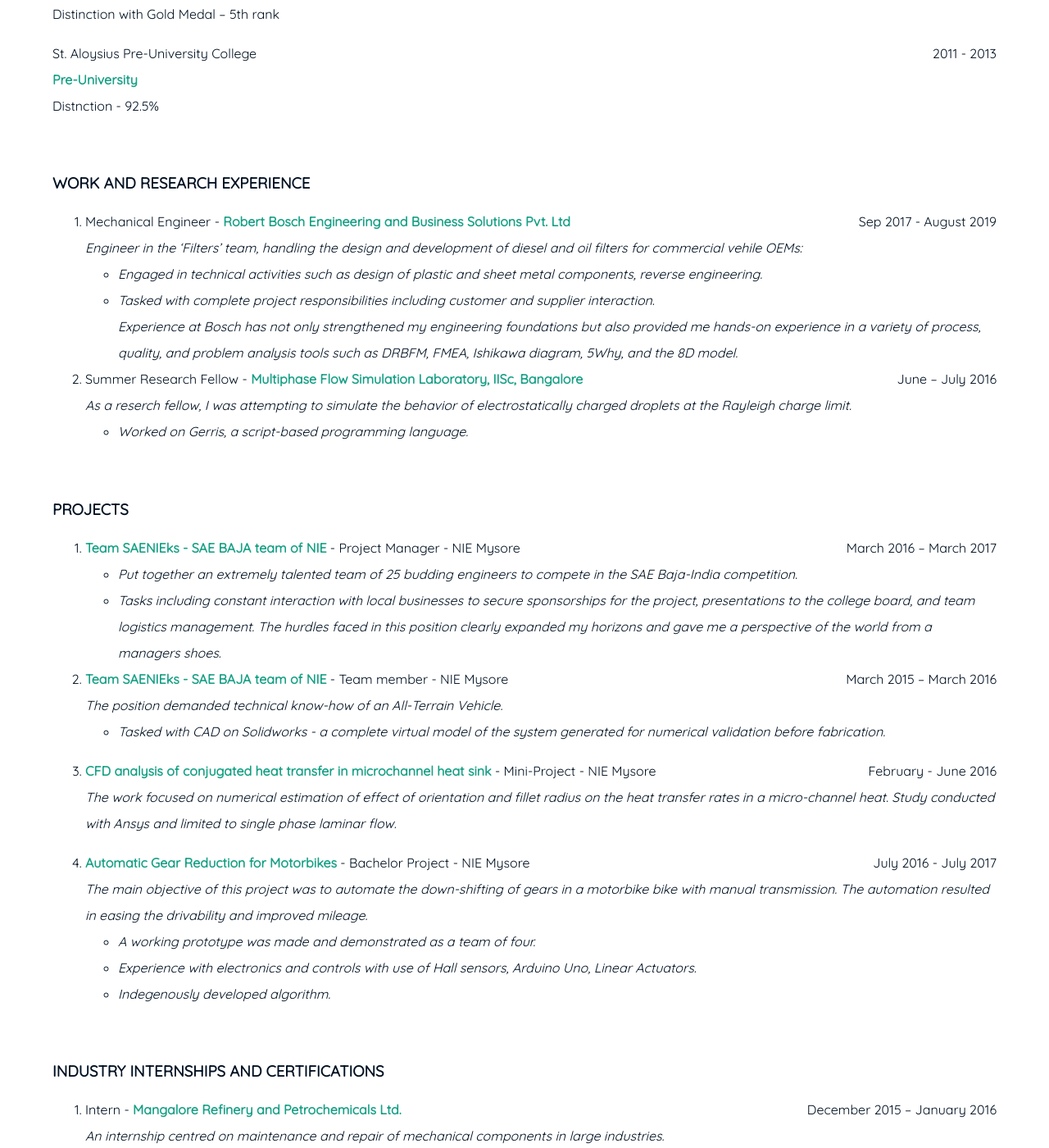
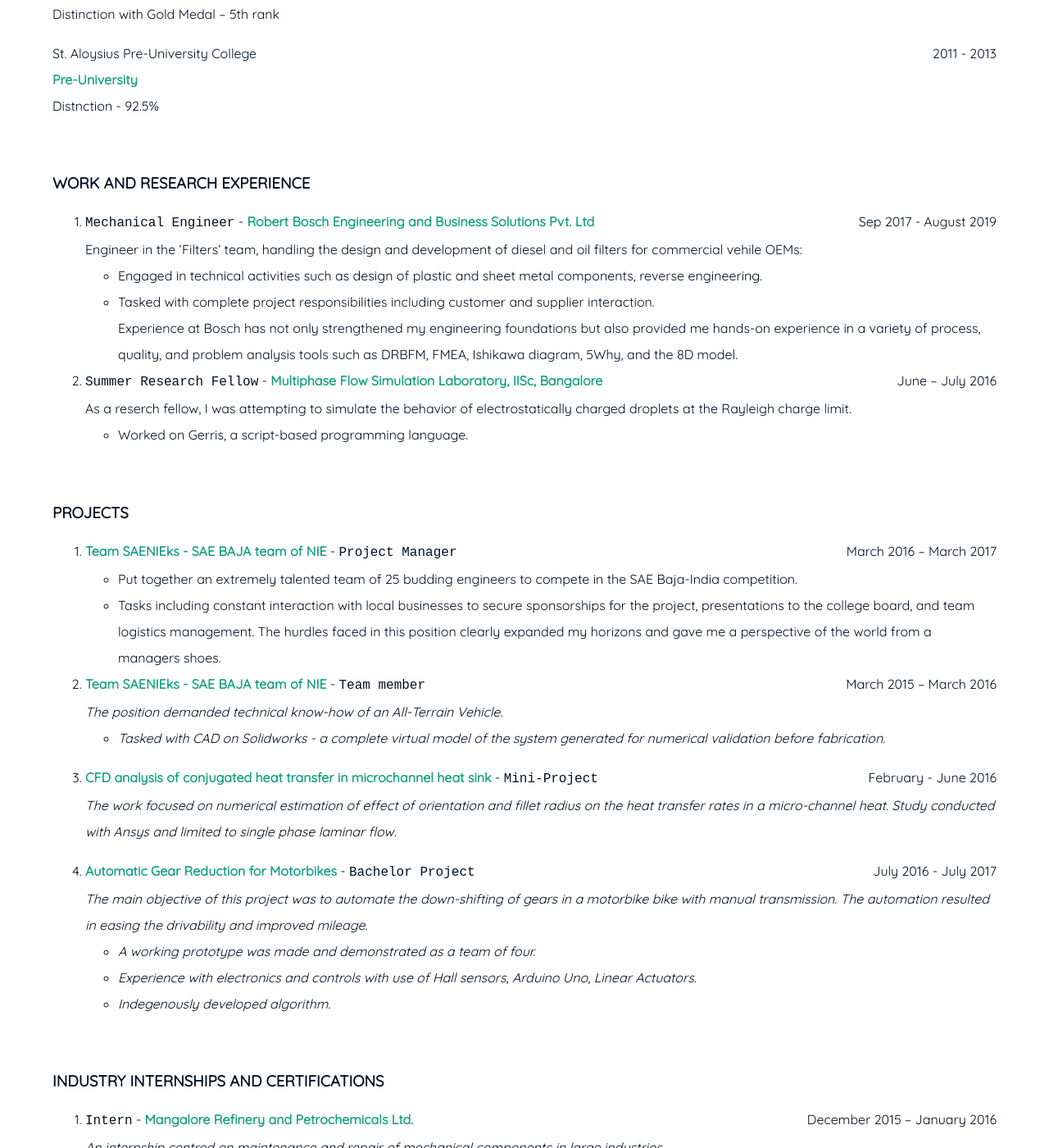
Before and after one commit to Stephen-Tellis/home, a Jekyll site: the page built from resume.md, in a window 1280 px wide and 1400 px high, scrolled down 828 px. Shown: the whole window at 82% size. Built offline with Jekyll 4.4.1, drawn with Linux system fonts in a browser that asks for light colours; some of the changed text lies outside the part shown.

Commit message:
Update resume.md

```diff
--- a/resume.md
+++ b/resume.md
@@ -31,34 +31,34 @@
 <br />
 ### WORK AND RESEARCH EXPERIENCE
 
-1. Mechanical Engineer - **Robert Bosch Engineering and Business Solutions Pvt.
+1. `Mechanical Engineer` - **Robert Bosch Engineering and Business Solutions Pvt.
 Ltd** <span style="float: right; ">Sep 2017 - August 2019</span>
-_Engineer in the 'Filters' team, handling the design and development of diesel and oil filters for commercial vehile OEMs:_
-- _Engaged in technical activities such as design of plastic and sheet metal components, reverse engineering._
-- _Tasked with complete project responsibilities including customer and supplier interaction._
-_Experience at Bosch has not only strengthened my engineering foundations but also provided me hands-on experience in a variety of process, quality, and problem analysis tools such as DRBFM, FMEA, Ishikawa diagram, 5Why, and the 8D model._
+Engineer in the 'Filters' team, handling the design and development of diesel and oil filters for commercial vehile OEMs:
+- Engaged in technical activities such as design of plastic and sheet metal components, reverse engineering.
+- Tasked with complete project responsibilities including customer and supplier interaction.
+Experience at Bosch has not only strengthened my engineering foundations but also provided me hands-on experience in a variety of process, quality, and problem analysis tools such as DRBFM, FMEA, Ishikawa diagram, 5Why, and the 8D model.
 
 
-2. Summer Research Fellow - **Multiphase Flow Simulation Laboratory, IISc, Bangalore** <span style="float: right; ">June – July 2016</span>
-_As a reserch fellow, I was attempting to simulate the behavior of electrostatically charged droplets at the Rayleigh charge limit._
-- _Worked on Gerris, a script-based programming language._
+2. `Summer Research Fellow` - **Multiphase Flow Simulation Laboratory, IISc, Bangalore** <span style="float: right; ">June – July 2016</span>
+As a reserch fellow, I was attempting to simulate the behavior of electrostatically charged droplets at the Rayleigh charge limit.
+- Worked on Gerris, a script-based programming language.
 
 <br />
 ### PROJECTS
 
-1. **Team SAENIEks - SAE BAJA team of NIE** - Project Manager - NIE Mysore <span style="float: right; ">March 2016 – March 2017</span>
-- _Put together an extremely talented team of 25 budding engineers to compete in the SAE Baja-India competition._
-- _Tasks including constant interaction with local businesses to secure sponsorships for the project, presentations to the college board, and team logistics management._
-_The hurdles faced in this position clearly expanded my horizons and gave me a perspective of the world from a managers shoes._
+1. **Team SAENIEks - SAE BAJA team of NIE** - `Project Manager` <span style="float: right; ">March 2016 – March 2017</span>
+- Put together an extremely talented team of 25 budding engineers to compete in the SAE Baja-India competition.
+- Tasks including constant interaction with local businesses to secure sponsorships for the project, presentations to the college board, and team logistics management.
+The hurdles faced in this position clearly expanded my horizons and gave me a perspective of the world from a managers shoes.
 
-2. **Team SAENIEks - SAE BAJA team of NIE** - Team member - NIE Mysore <span style="float: right; ">March 2015 – March 2016</span>
+2. **Team SAENIEks - SAE BAJA team of NIE** - `Team member` <span style="float: right; ">March 2015 – March 2016</span>
 _The position demanded technical know-how of an All-Terrain Vehicle._
 - _Tasked with CAD on Solidworks - a complete virtual model of the system generated for numerical validation before fabrication._
 
-3. **CFD analysis of conjugated heat transfer in microchannel heat sink** - Mini-Project - NIE Mysore <span style="float: right; ">February - June 2016</span>
+3. **CFD analysis of conjugated heat transfer in microchannel heat sink** - `Mini-Project` <span style="float: right; ">February - June 2016</span>
 _The work focused on numerical estimation of effect of orientation and fillet radius on the heat transfer rates in a micro-channel heat. Study conducted with Ansys and limited to single phase laminar flow._
 
-4. **Automatic Gear Reduction for Motorbikes** - Bachelor Project - NIE Mysore <span style="float: right; ">July 2016 - July 2017</span>
+4. **Automatic Gear Reduction for Motorbikes** - `Bachelor Project` <span style="float: right; ">July 2016 - July 2017</span>
 _The main objective of this project was to automate the down-shifting of gears in a motorbike bike with manual transmission. The automation resulted in easing the drivability and improved mileage._
 - _A working prototype was made and demonstrated as a team of four._
 - _Experience with electronics and controls with use of Hall sensors, Arduino Uno, Linear Actuators._
@@ -67,13 +67,13 @@
 <br />
 ### INDUSTRY INTERNSHIPS AND CERTIFICATIONS
 
-1. Intern - **Mangalore Refinery and Petrochemicals Ltd.** <span style="float: right; ">December 2015 – January 2016</span>
+1. `Intern` - **Mangalore Refinery and Petrochemicals Ltd.** <span style="float: right; ">December 2015 – January 2016</span>
 _An internship centred on maintenance and repair of mechanical components in large industries._
 
-2. Intern - **Mandovi Motors Pvt. Ltd.** <span style="float: right; ">July 2015 – 10 Days</span>
+2. `Intern` - **Mandovi Motors Pvt. Ltd.** <span style="float: right; ">July 2015 – 10 Days</span>
 _A hands on experience in repairs and service of Suzuki four wheelers._
 
-3. Attendee - **Basic course in Automobile Engineering(B-CAT)** <span style="float: right; ">June – July 2015</span>
+3. `Attendee` - **Basic course in Automobile Engineering(B-CAT)** <span style="float: right; ">June – July 2015</span>
 _Certification at NIE-EicherCentre for Automobile technology.
 - Covered powertrain and control systems of a commercial vehicle with live models, in great detail.
 - Practical sessions with tear down and rebuild of a complete Eicher diesel truck engine._
@@ -81,17 +81,17 @@
 <br />
 ### RECOGNITION & PRESENTATIONS
 
-1. Meritor HVS (India) Limited <span style="float: right; ">2015</span>
-**NIE-Meritor scholarship – certificate of recognition**
+1. **NIE-Meritor scholarship** - `Meritor HVS (India) Limited` <span style="float: right; ">2015</span>
+ Certificate of recognition
 
-2. The National Institute of Engineering, Mysore <span style="float: right; ">2015 Graduation day</span>
-**Endowment medal - Topper in Machine Drawing**
+2. **Endowment gold medal** - `National Institute of Engineering`<span style="float: right; ">2015 Graduation day</span>
+Topper in Machine Drawing
 
-3. CogNIEscience _(won 2<sup>nd</sup> Place)_- National level technical paper presentation competition <span style="float: right; ">2015</span>
-**Numerical investigation of heat transfer and fluid flow in a heat sink**
+3. **CogNIEscience _(Won 2<sup>nd</sup> place)_**- `National level technical paper presentation competition` <span style="float: right; ">2015</span>
+Numerical investigation of heat transfer and fluid flow in a heat sink
 
-4. Innovation presentation - Robert Bosch Engineering <span style="float: right; ">2018</span>
-**Determination of pressure drop across a filter head without numerical simulation**
+4. **Innovation presentation** - `Robert Bosch Engineering` <span style="float: right; ">2018</span>
+Determination of pressure drop across a filter head without numerical simulation
 
 <br />
 ### LANGUAGES SPOKEN
```
